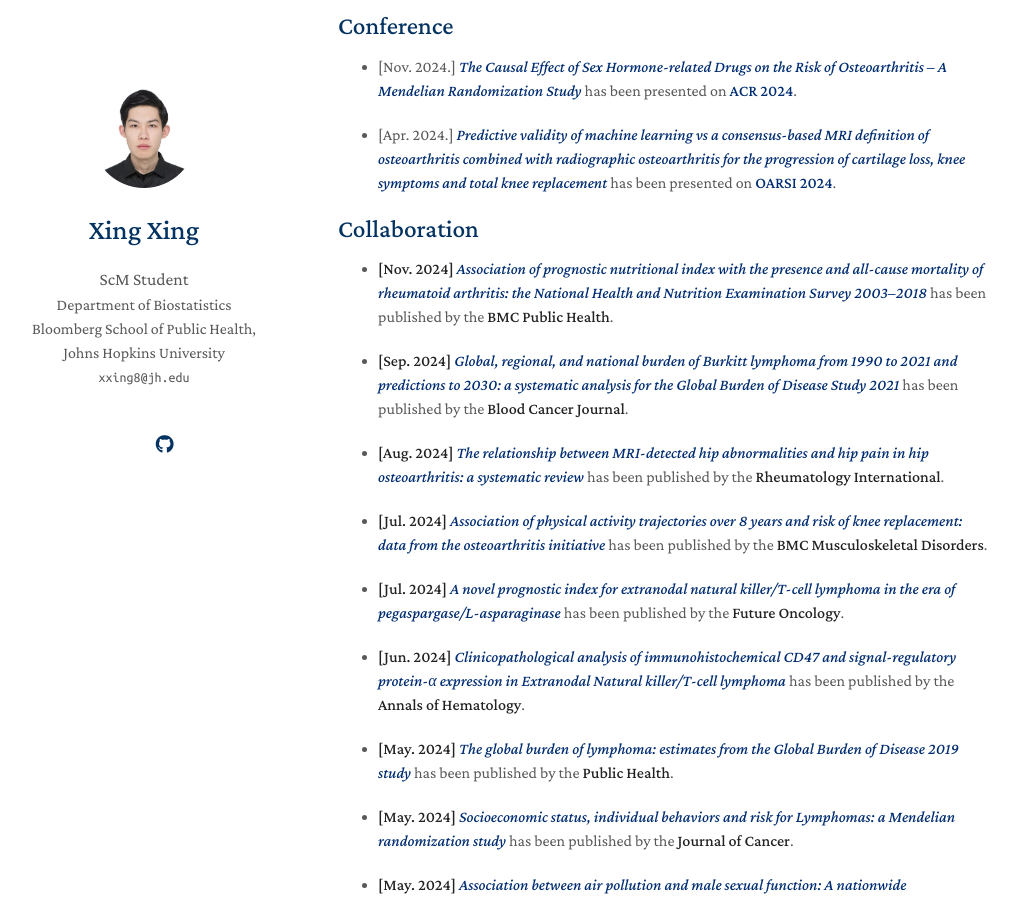
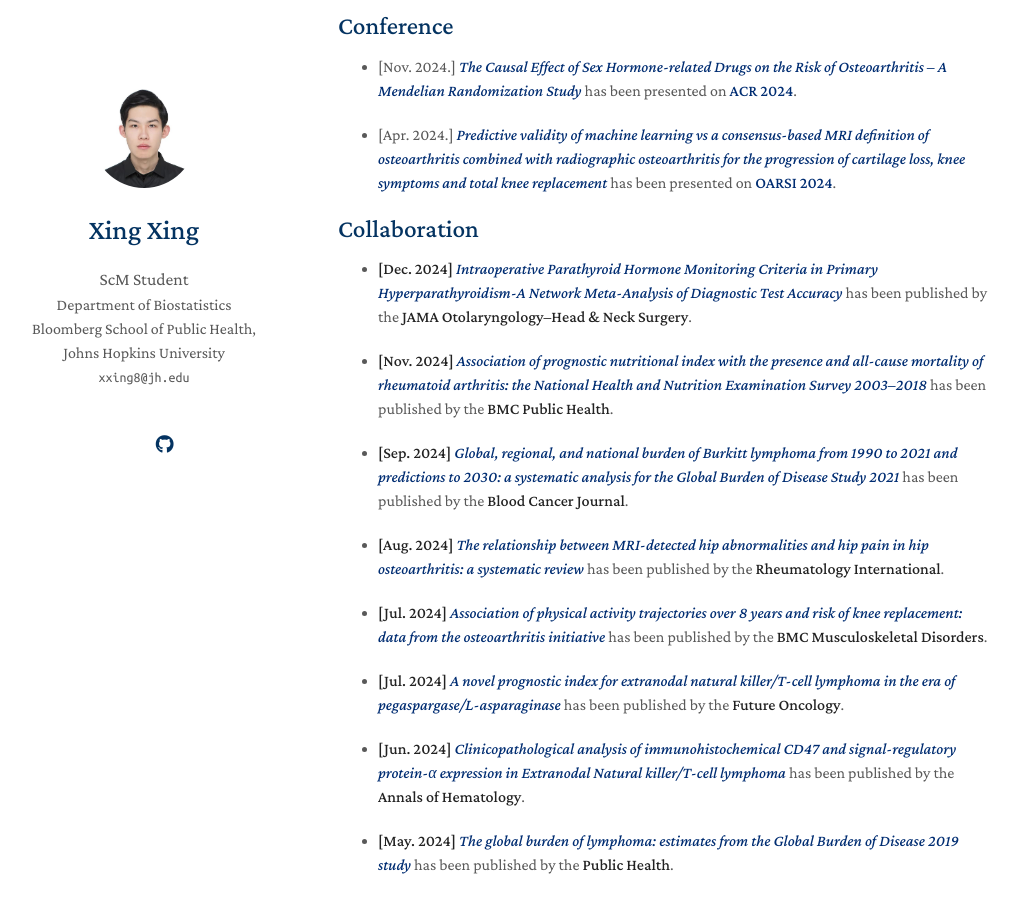
Before and after one commit to KevinXing3/kevinXing3.github.io, a Jekyll site: the page built from index.md, in a window 1280 px wide and 900 px high, scrolled down 1432 px. Shown: the whole window, without its empty margins (132-1151 px from the left). Built offline with Jekyll 4.4.1, drawn with Linux system fonts in a browser that asks for light colours; nearby versions of some CDN libraries; a style sheet for code colours, icons or effects is not loaded; our own code applies the rules of GitHub Pages for plain Markdown files.

Commit message:
Update index.md

```diff
--- a/index.md
+++ b/index.md
@@ -26,6 +26,8 @@ Outside of academia, I’m a dead hard fan of Juventus and Park Hyatt.
 
 
 ## Collaboration
+- **[Dec. 2024]** <a href="https://jamanetwork.com/journals/jamaotolaryngology/article-abstract/2827787" target="_blank" style="color:#002D72">*Intraoperative Parathyroid Hormone Monitoring Criteria in Primary Hyperparathyroidism-A Network Meta-Analysis of Diagnostic Test Accuracy*</a> has been published by the **JAMA Otolaryngology–Head & Neck Surgery**.
+
 - **[Nov. 2024]** <a href="https://www.nature.com/articles/s41408-024-01138-z" target="_blank" style="color:#002D72">*Association of prognostic nutritional index with the presence and all-cause mortality of rheumatoid arthritis: the National Health and Nutrition Examination Survey 2003–2018*</a> has been published by the **BMC Public Health**.
 
 - **[Sep. 2024]** <a href="https://www.nature.com/articles/s41408-024-01138-z" target="_blank" style="color:#002D72">*Global, regional, and national burden of Burkitt lymphoma from 1990 to 2021 and predictions to 2030: a systematic analysis for the Global Burden of Disease Study 2021*</a> has been published by the **Blood Cancer Journal**.
```
